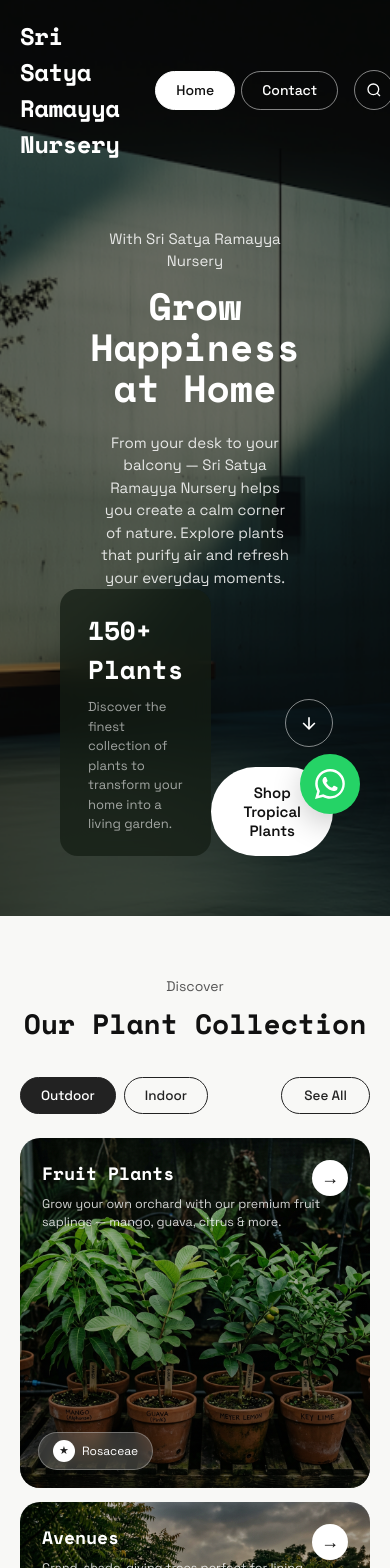
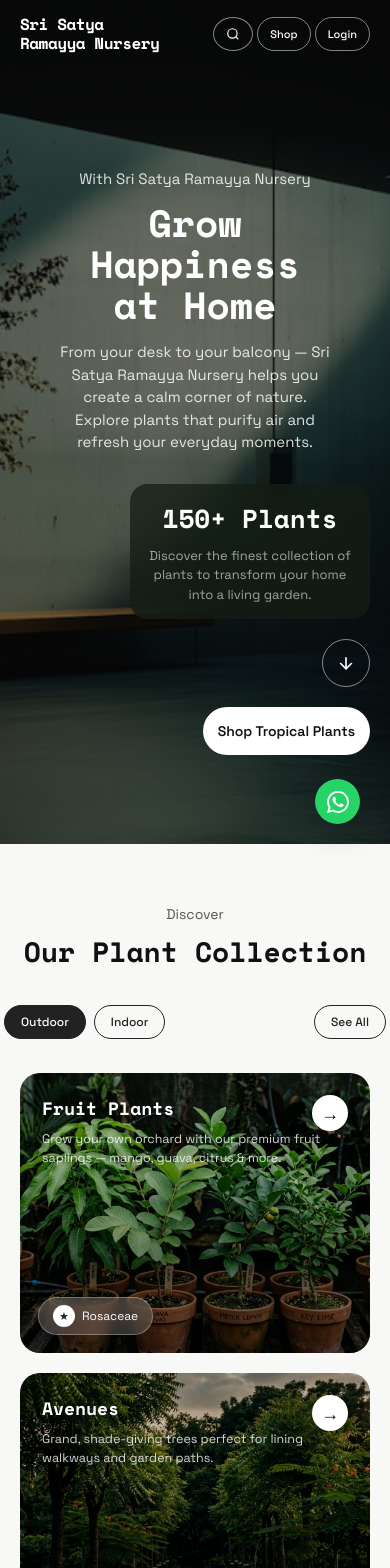
Before and after one commit to shanmukh1029/NURSERY2WEB, a React (Vite) app: page / in a window 390 px wide. Shown: the top 1568 px of the page. Built offline with nearby package versions, Linux system fonts and the light colour scheme.

Commit message:
Senior UI/UX: Comprehensive mobile responsiveness overhaul and layout conflict resolution

```diff
--- a/src/index.css
+++ b/src/index.css
@@ -2053,6 +2053,138 @@
     .blob-top { top: -10%; left: -10%; background: rgba(210, 232, 216, 0.1); }
     .blob-bottom { bottom: -10%; right: -10%; background: rgba(255, 219, 207, 0.1); }
 
+    /* ===== RESPONSIVE REFINEMENTS (SENIOR UI/UX) ===== */
+    @media (max-width: 768px) {
+      /* Base fixes */
+      body { font-size: 14px; }
+
+      /* Navbar Mobile */
+      .navbar {
+        padding: 15px 20px;
+        justify-content: space-between;
+      }
+      .nav-logo {
+        font-size: 16px;
+        margin-right: 0;
+        max-width: 150px;
+        line-height: 1.2;
+      }
+      .nav-links { display: none; } /* Hide links for simple mobile UI */
+      .nav-right { gap: 4px; }
+      .nav-btn, .nav-icon-btn {
+        padding: 6px 12px;
+        font-size: 11px;
+        height: 34px;
+      }
+
+      /* Hero Mobile */
+      .hero-content {
+        padding: 100px 20px 40px;
+        text-align: center;
+        align-items: center;
+      }
+      .hero-title {
+        font-size: 38px;
+        margin-bottom: 16px;
+      }
+      .hero-desc {
+        font-size: 15px;
+        line-height: 1.5;
+        margin: 0 auto 30px;
+      }
+      .hero-bottom {
+        flex-direction: column;
+        gap: 20px;
+        width: 100%;
+      }
+      .hero-stat-card {
+        padding: 15px;
+        width: 100%;
+      }
+      .hero-shop-wrap {
+        width: 100%;
+        justify-content: center;
+      }
+      .hero-shop-btn {
+        flex: 1;
+        font-size: 14px;
+        padding: 15px;
+      }
+
+      /* Layout & Overflows */
+      .section-wrapper, .page-wrap {
+        overflow-x: hidden;
+        padding: 0;
+      }
+
+      /* Filter Rows (Horizontal Scroll) */
+      .filter-row {
+        gap: 8px;
+        overflow-x: auto;
+        padding: 0 4px 10px;
+        width: 100%;
+        justify-content: flex-start;
+        -webkit-overflow-scrolling: touch;
+      }
+      .filter-btn, .see-all-btn {
+        white-space: nowrap;
+        flex-shrink: 0;
+        font-size: 12px;
+        padding: 8px 16px;
+      }
+
+      /* Grids Mobile */
+      .collection-grid, .collection-grid-all, .products-grid, .works-grid {
+        grid-template-columns: 1fr !important;
+        gap: 20px;
+        padding: 0 20px;
+      }
+
+      .coll-card-large, .coll-card-small, .coll-card-uniform {
+        height: 280px !important;
+      }
+
+      /* About Section */
+      .about-inner {
+        flex-direction: column;
+        padding: 40px 20px;
+      }
+      .about-heading { font-size: 28px; }
+      .about-stats {
+        grid-template-columns: 1fr 1fr;
+        gap: 15px;
+      }
+
+      /* Contact Section */
+      .contact-inner {
+        flex-direction: column;
+        padding: 40px 20px;
+      }
+      .contact-details { font-size: 14px; }
+
+      /* Footer */
+      .footer-top {
+        grid-template-columns: 1fr;
+        gap: 40px;
+        padding: 40px 20px;
+      }
+      .footer-big-text {
+        font-size: 15vw;
+      }
+
+      /* Floating Buttons */
+      .floating-whatsapp-btn, .floating-testimonial-btn {
+        width: 45px;
+        height: 45px;
+        font-size: 20px;
+        bottom: 20px;
+      }
+      .floating-whatsapp-btn svg {
+        width: 22px;
+        height: 22px;
+      }
+    }
+
     @keyframes pulse-soft {
       0%, 100% { transform: scale(1); opacity: 0.8; }
       50% { transform: scale(1.05); opacity: 1; }
```
